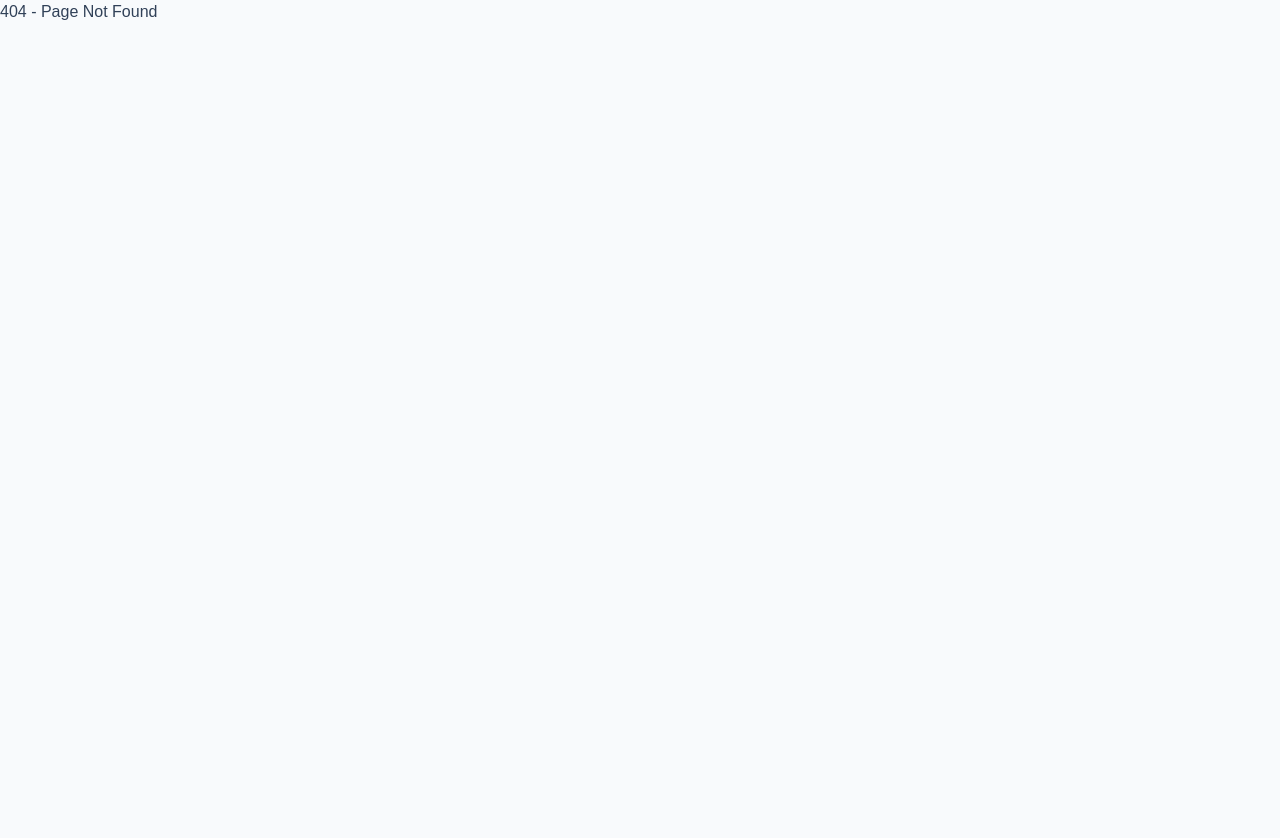
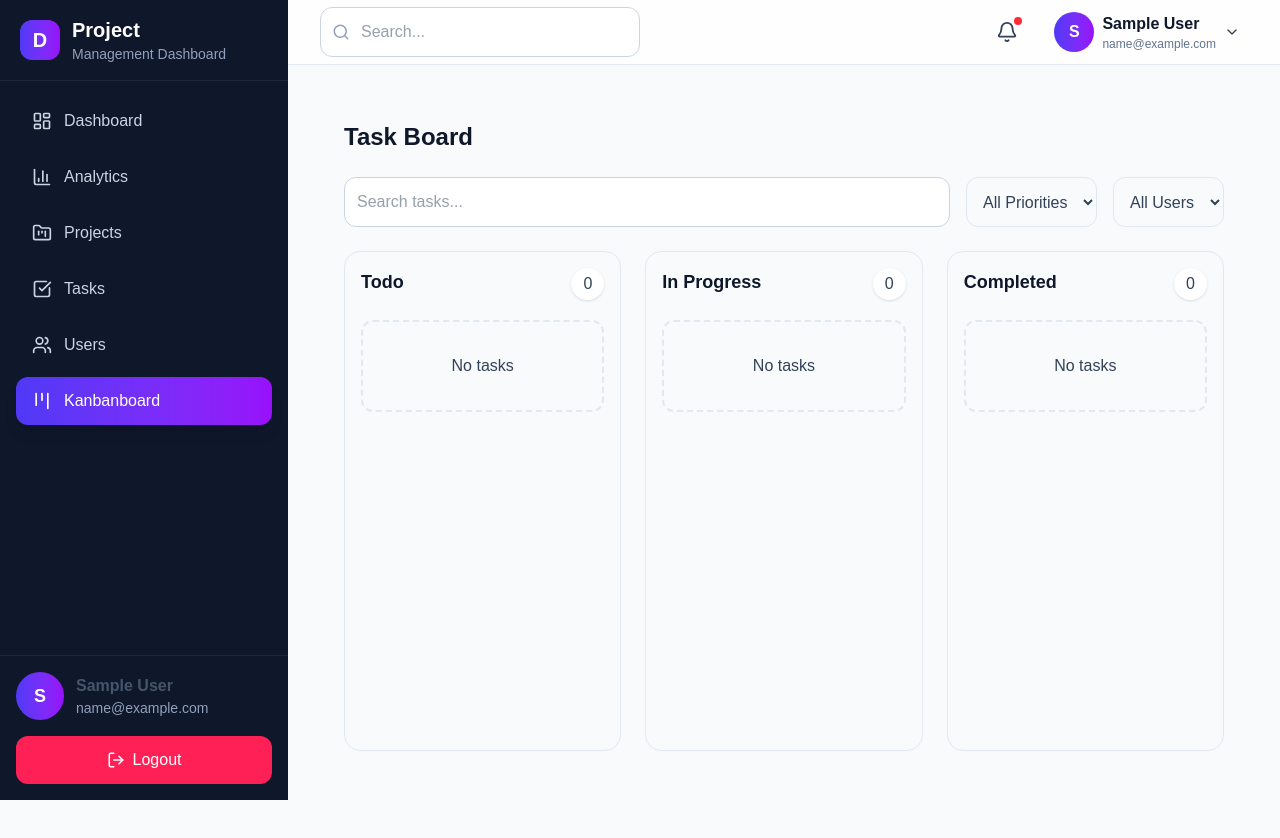
Before and after one commit to stanley5775/Dashboard, a React (Vite) app: page /kanban in a window 1280 px wide. Before the commit this address had no page. Shown: the top 838 px of the page. Before the commit the page ends 800 px from the top, so only its background shows below. Built offline with nearby package versions, Linux system fonts and the light colour scheme; sample sign-in values are in the browser's storage.

Commit message:
Implement drag and drop kanban board, change localStorge logic into acustom hook(useTask) with shared task state

```diff
--- a/package.json
+++ b/package.json
@@ -10,6 +10,7 @@
     "preview": "vite preview"
   },
   "dependencies": {
+    "@hello-pangea/dnd": "^18.0.1",
     "@tailwindcss/vite": "^4.3.3",
     "axios": "^1.19.0",
     "lucide-react": "^1.28.0",
--- a/src/App.tsx
+++ b/src/App.tsx
@@ -9,6 +9,7 @@ import ProjectDetails from "./pages/projects/ProjectDetails";
 import Tasks from "./pages/tasks/Task";
 import TaskDetails from "./pages/tasks/TaskDetails";
 import Users from "./pages/users/Users";
+import KanbanBoard from "./pages/tasks/KanbanBoard";
 import NotFound from "./pages/errors/NotFound";
 
 function App() {
@@ -31,6 +32,7 @@ function App() {
         <Route path="/tasks" element={<Tasks />} />
         <Route path="/tasks/:id" element={<TaskDetails />} />
         <Route path="/users" element={<Users />} />
+        <Route path="/kanban" element={<KanbanBoard />} />
       </Route>
 
 
--- a/src/Components/layout/Sidebar.tsx
+++ b/src/Components/layout/Sidebar.tsx
@@ -7,6 +7,7 @@ import {
   LogOut,
   X,
   Users,
+  Kanban,
 } from "lucide-react";
 import { useAuth } from "../../context/AuthContext";
 
@@ -112,6 +113,11 @@ export default function Sidebar({ isOpen, onClose }: SidebarProps) {
             <Users size={20} />
             <span>Users</span>
           </NavLink>
+
+          <NavLink to="/kanban" className={linkClass} onClick={handleNavClick}>
+            <Kanban size={20} />
+            <span>Kanbanboard</span>
+          </NavLink>
         </nav>
 
         {/* User */}
--- /dev/null
+++ b/src/Components/tasks/KanbanColumn.tsx
@@ -0,0 +1,108 @@
+import { Draggable, Droppable } from "@hello-pangea/dnd";
+
+import TaskCard from "./TaskCard";
+
+import type { Task } from "../../types/task";
+
+interface Props {
+  title: string;
+
+  tasks: Task[];
+
+  droppableId: string;
+}
+
+export default function KanbanColumn({ title, tasks, droppableId }: Props) {
+  return (
+    <Droppable droppableId={droppableId}>
+      {(provided, snapshot) => (
+        <div
+          ref={provided.innerRef}
+          {...provided.droppableProps}
+          className={`
+min-h-[500px]
+rounded-2xl
+border
+p-4
+transition
+
+${
+  snapshot.isDraggingOver
+    ? "bg-blue-50 border-blue-400"
+    : "bg-slate-50 border-slate-200"
+}
+
+`}
+        >
+          <div
+            className="
+mb-5
+flex
+justify-between
+"
+          >
+            <h2
+              className="
+font-bold
+text-lg
+"
+            >
+              {title}
+            </h2>
+
+            <span
+              className="
+rounded-full
+bg-white
+px-3
+py-1
+shadow
+"
+            >
+              {tasks.length}
+            </span>
+          </div>
+
+          <div
+            className="
+max-h-[600px]
+space-y-4
+overflow-y-auto
+"
+          >
+            {tasks.length === 0 ? (
+              <div
+                className="
+rounded-xl
+border-2
+border-dashed
+p-8
+text-center
+"
+              >
+                No tasks
+              </div>
+            ) : (
+              tasks.map((task, index) => (
+                <Draggable key={task.id} draggableId={task.id} index={index}>
+                  {(provided) => (
+                    <div
+                      ref={provided.innerRef}
+                      {...provided.draggableProps}
+                      {...provided.dragHandleProps}
+                      className="transition"
+                    >
+                      <TaskCard task={task} />
+                    </div>
+                  )}
+                </Draggable>
+              ))
+            )}
+
+            {provided.placeholder}
+          </div>
+        </div>
+      )}
+    </Droppable>
+  );
+}
--- /dev/null
+++ b/src/context/TaskContext.tsx
@@ -0,0 +1,88 @@
+import { createContext, useContext, useEffect, useState } from "react";
+
+import type { Task } from "../types/task";
+
+interface TaskContextType {
+  tasks: Task[];
+
+  addTask: (task: Task) => void;
+
+  updateTask: (task: Task) => void;
+
+  deleteTask: (id: string) => void;
+
+  updateTaskStatus: (id: string, status: Task["status"]) => void;
+}
+
+const TaskContext = createContext<TaskContextType | null>(null);
+
+export function TaskProvider({ children }: { children: React.ReactNode }) {
+  const [tasks, setTasks] = useState<Task[]>([]);
+
+  /*
+Load tasks once
+*/
+
+  useEffect(() => {
+    const saved = JSON.parse(localStorage.getItem("tasks") || "[]");
+
+    setTasks(saved);
+  }, []);
+
+  /*
+Save whenever tasks changes
+*/
+
+  useEffect(() => {
+    localStorage.setItem("tasks", JSON.stringify(tasks));
+  }, [tasks]);
+
+  function addTask(task: Task) {
+    setTasks((prev) => [...prev, task]);
+  }
+
+  function updateTask(task: Task) {
+    setTasks((prev) => prev.map((item) => (item.id === task.id ? task : item)));
+  }
+
+  function deleteTask(id: string) {
+    setTasks((prev) => prev.filter((task) => task.id !== id));
+  }
+
+  function updateTaskStatus(id: string, status: Task["status"]) {
+    setTasks((prev) =>
+      prev.map((task) =>
+        task.id === id
+          ? {
+              ...task,
+              status,
+            }
+          : task,
+      ),
+    );
+  }
+
+  return (
+    <TaskContext.Provider
+      value={{
+        tasks,
+        addTask,
+        updateTask,
+        deleteTask,
+        updateTaskStatus,
+      }}
+    >
+      {children}
+    </TaskContext.Provider>
+  );
+}
+
+export function useTasks() {
+  const context = useContext(TaskContext);
+
+  if (!context) {
+    throw new Error(" useTasks must be used inside TaskProvider");
+  }
+
+  return context;
+}
--- a/src/main.tsx
+++ b/src/main.tsx
@@ -4,13 +4,16 @@ import { BrowserRouter } from 'react-router-dom'
 import './index.css'
 import App from './App.tsx'
 import { AuthProvider } from './context/AuthContext.tsx'
+import { TaskProvider } from './context/TaskContext.tsx'
 
-createRoot(document.getElementById('root')!).render(
+createRoot(document.getElementById("root")!).render(
   <StrictMode>
     <BrowserRouter>
       <AuthProvider>
-        <App />
+        <TaskProvider>
+          <App />
+        </TaskProvider>
       </AuthProvider>
     </BrowserRouter>
   </StrictMode>,
-)
+);
--- /dev/null
+++ b/src/pages/tasks/KanbanBoard.tsx
@@ -0,0 +1,121 @@
+import { useState } from "react";
+
+import { DragDropContext } from "@hello-pangea/dnd";
+
+import type { DropResult } from "@hello-pangea/dnd";
+
+import type { Task } from "../../types/task";
+
+import KanbanColumn from "../../components/tasks/KanbanColumn";
+
+import { useTasks } from "../../context/TaskContext";
+
+export default function KanbanBoard() {
+  const { tasks, updateTaskStatus } = useTasks();
+
+  const [search, setSearch] = useState("");
+
+  const [priorityFilter, setPriorityFilter] = useState("");
+
+  const [userFilter, setUserFilter] = useState("");
+
+  const users = [...new Set(tasks.map((task) => task.assignedUser))];
+
+  const filteredTasks = tasks.filter((task) => {
+    const matchesSearch = task.title
+      .toLowerCase()
+      .includes(search.toLowerCase());
+
+    const matchesPriority = !priorityFilter || task.priority === priorityFilter;
+
+    const matchesUser = !userFilter || task.assignedUser === userFilter;
+
+    return matchesSearch && matchesPriority && matchesUser;
+  });
+
+  const todoTasks = filteredTasks.filter((task) => task.status === "Todo");
+
+  const inProgressTasks = filteredTasks.filter(
+    (task) => task.status === "In Progress",
+  );
+
+  const completedTasks = filteredTasks.filter(
+    (task) => task.status === "Completed",
+  );
+
+  function handleDragEnd(result: DropResult) {
+    const { destination, draggableId } = result;
+
+    if (!destination) return;
+
+    updateTaskStatus(draggableId, destination.droppableId as Task["status"]);
+  }
+
+  return (
+    <div className="page p-6">
+      <h1 className="text-2xl font-bold">Task Board</h1>
+
+      <div className="my-6 flex flex-col gap-4 md:flex-row">
+        <input
+          placeholder="Search tasks..."
+          value={search}
+          onChange={(e) => setSearch(e.target.value)}
+          className="rounded-xl border p-3 flex-1"
+        />
+
+        <select
+          value={priorityFilter}
+          onChange={(e) => setPriorityFilter(e.target.value)}
+          className="rounded-xl border p-3"
+        >
+          <option value="">All Priorities</option>
+
+          <option value="High">High</option>
+
+          <option value="Medium">Medium</option>
+
+          <option value="Low">Low</option>
+        </select>
+
+        <select
+          value={userFilter}
+          onChange={(e) => setUserFilter(e.target.value)}
+          className="rounded-xl border p-3"
+        >
+          <option value="">All Users</option>
+
+          {users.map((user) => (
+            <option key={user} value={user}>
+              {user}
+            </option>
+          ))}
+        </select>
+      </div>
+
+      <DragDropContext onDragEnd={handleDragEnd}>
+        <div
+          className="
+grid
+gap-6
+md:grid-cols-2
+xl:grid-cols-3
+"
+        >
+          <KanbanColumn title="Todo" droppableId="Todo" tasks={todoTasks} />
+
+          <KanbanColumn
+            title="In Progress"
+            droppableId="In Progress"
+            tasks={inProgressTasks}
+          />
+
+          <KanbanColumn
+            title="Completed"
+            droppableId="Completed"
+            tasks={completedTasks}
+          />
+        </div>
+      </DragDropContext>
+    </div>
+  );
+}
--- a/src/pages/tasks/Task.tsx
+++ b/src/pages/tasks/Task.tsx
@@ -2,67 +2,55 @@ import { Plus, Search } from "lucide-react";
 import TaskCard from "../../components/tasks/TaskCard";
 import TaskForm from "../../components/tasks/TaskForm";
 import { useEffect, useState } from "react";
-import type { Task } from "../../types/task"
+import type { Task } from "../../types/task";
 import type { Project } from "../../types/project";
 import DeleteTaskModal from "../../components/tasks/DeleteTaskModal";
+import { useTasks } from "../../context/TaskContext";
 
 export default function Tasks() {
+  const [showModal, setShowModal] = useState(false);
 
-  const [showModal, setShowModal] = useState(false);
-  const [tasks, setTasks] = useState<Task[]>([]);
   const [search, setSearch] = useState("");
+
   const [projects, setProjects] = useState<Project[]>([]);
+
   const [selectedProject, setSelectedProject] = useState("");
+
   const [editingTask, setEditingTask] = useState<Task | null>(null);
+
   const [deletingTask, setDeletingTask] = useState<Task | null>(null);
 
+  // Shared task state from Context
+  const { tasks, addTask, updateTask, deleteTask, updateTaskStatus } =
+    useTasks();
+
+  // Load projects only
   useEffect(() => {
-    const savedTasks: Task[] = JSON.parse(localStorage.getItem("tasks") || "[]");
     const savedProjects = JSON.parse(localStorage.getItem("projects") || "[]");
 
-    setTasks(savedTasks);
     setProjects(savedProjects);
-  }, [])
+  }, []);
 
   function handleSave(task: Task) {
-  let updated: Task[];
-
     const exists = tasks.some((t) => t.id === task.id);
 
     if (exists) {
-    updated = tasks.map((t) => (t.id === task.id ? task : t));
+      updateTask(task);
     } else {
-    updated = [...tasks, task];
+      addTask(task);
     }
 
-  setTasks(updated);
+    setEditingTask(null);
 
-  localStorage.setItem("tasks", JSON.stringify(updated));
-
-  setEditingTask(null);
     setShowModal(false);
   }
 
   function handleDelete() {
     if (!deletingTask) return;
 
-    const updated = tasks.filter((task) => task.id !== deletingTask.id);
-
-    setTasks(updated);
-
-    localStorage.setItem("tasks", JSON.stringify(updated));
+    deleteTask(deletingTask.id);
 
     setDeletingTask(null);
-  }
-
-  function handleStatusChange(taskId: string, status: Task["status"]) {
-    const updated = tasks.map((task) =>
-      task.id === taskId ? { ...task, status } : task,
-    );
-
-    setTasks(updated);
-
-    localStorage.setItem("tasks", JSON.stringify(updated));
   }
 
   return (
@@ -132,6 +120,7 @@ function handleSave(task: Task) {
           </div>
         ) : (
           tasks
+
             .filter((task) => {
               const matchesSearch = task.title
                 .toLowerCase()
@@ -142,18 +131,18 @@ function handleSave(task: Task) {
 
               return matchesSearch && matchesProject;
             })
+
             .map((task) => (
               <TaskCard
                 key={task.id}
                 task={task}
                 onEdit={() => {
                   setEditingTask(task);
+
                   setShowModal(true);
                 }}
                 onDelete={() => setDeletingTask(task)}
-                onStatusChange={(status) =>
-                  handleStatusChange(task.id, status)
-                }
+                onStatusChange={(status) => updateTaskStatus(task.id, status)}
               />
             ))
         )}
@@ -164,6 +153,7 @@ function handleSave(task: Task) {
           task={editingTask || undefined}
           onClose={() => {
             setShowModal(false);
+
             setEditingTask(null);
           }}
           onSave={handleSave}
@@ -177,7 +167,6 @@ function handleSave(task: Task) {
           onConfirm={handleDelete}
         />
       )}
-
     </div>
   );
 }
```
Also changed, not shown: 1 other file (tests, documents, lock files or other folders). Lines whose indentation alone changed are shown as unchanged.
